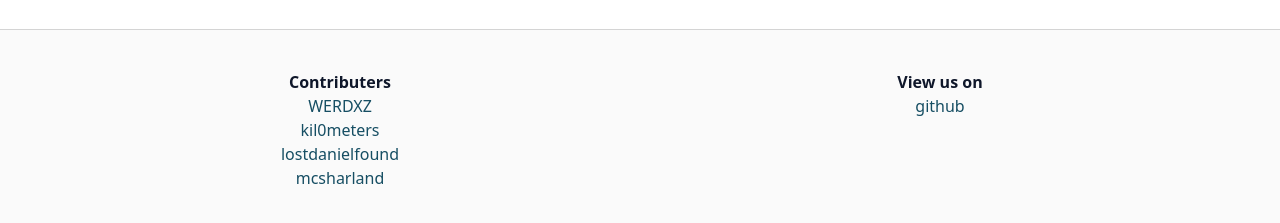
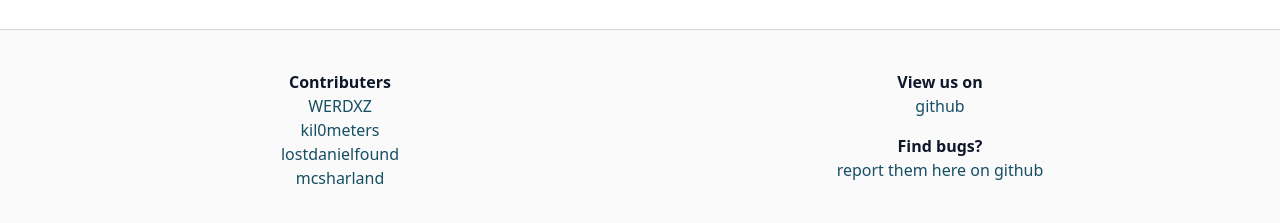
Before and after one commit to kil0meters/ranker, a Next.js app: page / in a window 1280 px wide. Shown: the part 165-388 px from the top of the page. Built offline with nearby package versions, Linux system fonts and the light colour scheme; no server answers; the database is empty.

Commit message:
report bugs

```diff
--- a/src/app/layout.tsx
+++ b/src/app/layout.tsx
@@ -33,7 +33,6 @@ export default async function RootLayout({
 
                             Ranker
                         </Link>
-
 						<div>
 							{session
 								? (
@@ -77,10 +76,28 @@ export default async function RootLayout({
 						</div>
 					</div>
 					<div>
+						<div className='grid grid-cols-1 grid-rows-2 gap-4'>
+							<div>
+
 								<h3 className='font-bold'>View us on</h3>
 								<a href="https://github.com/kil0meters/hackathon-coffeedrinkers-2023" className='text-cyan-900' >
 									github
 								</a>
+							</div>
+							<div>
+								<h3 className='font-bold'>Find bugs?</h3>
+								<a href='
+									https://github.com/kil0meters/hackathon-coffeedrinkers-2023/issues/new
+									'
+									className='text-cyan-900'
+
+									>
+									report them here on github
+								</a>
+
+							</div>
+
+						</div>
 					</div>
 				</footer>
 
```
Lines whose indentation alone changed are shown as unchanged.
